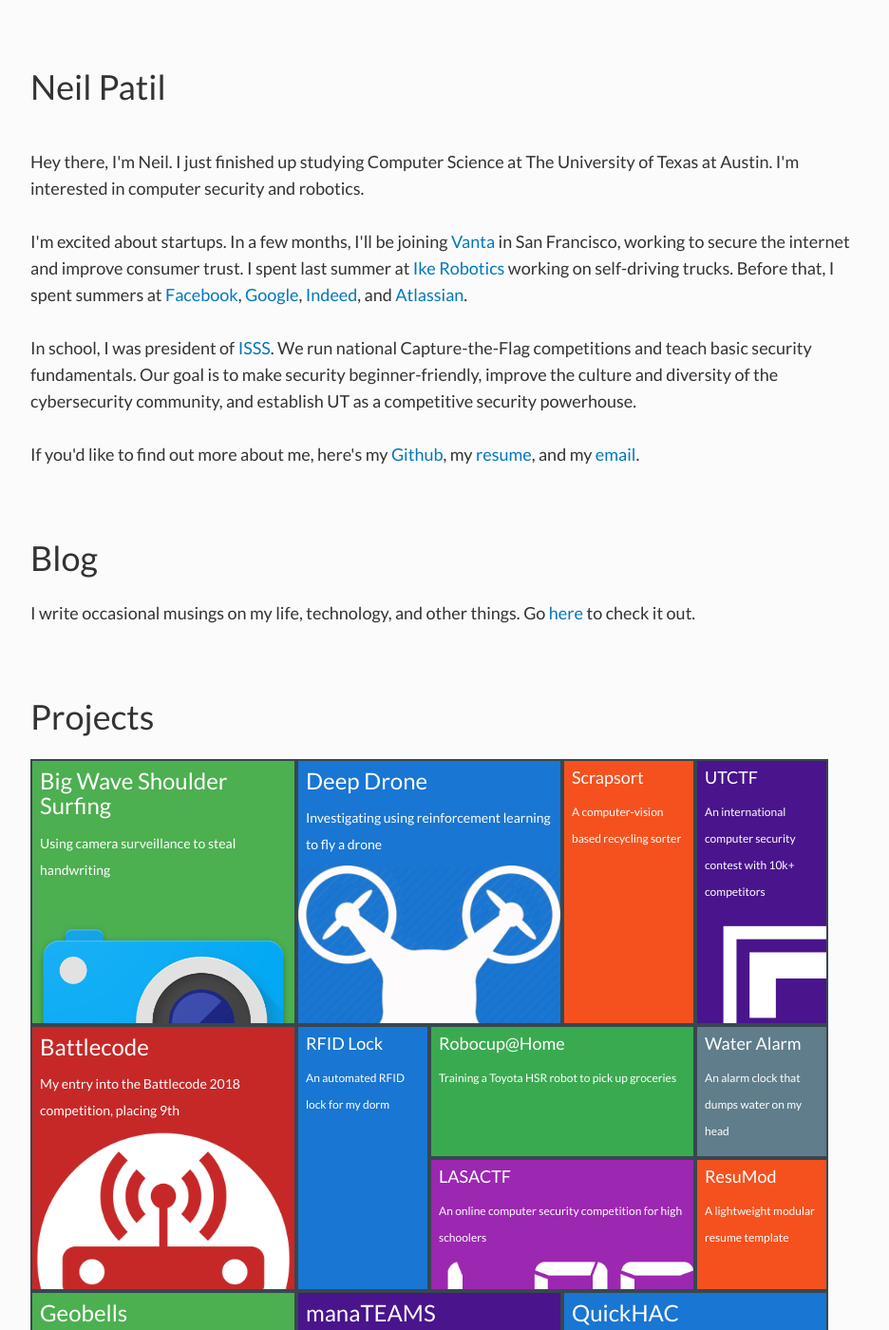
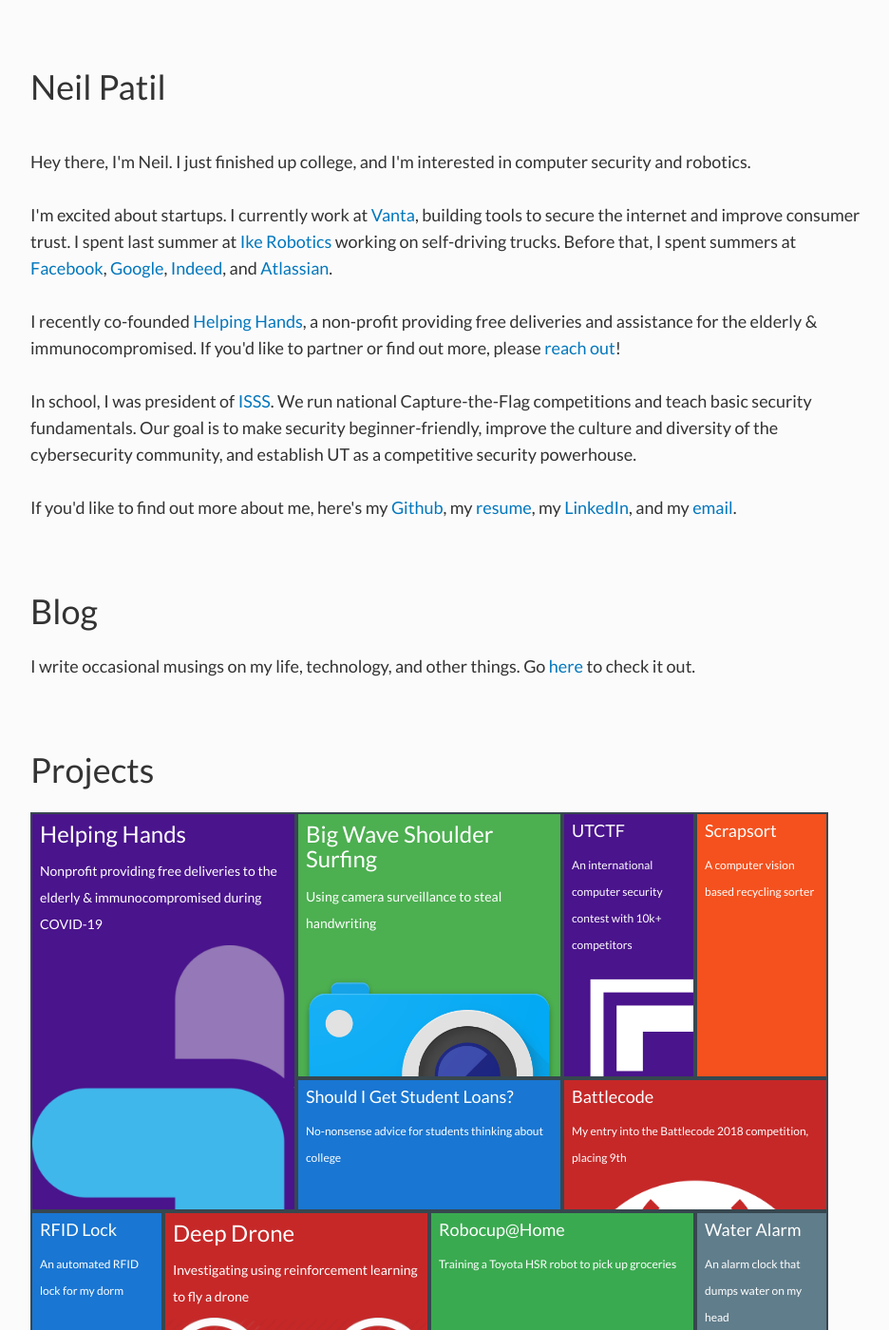
Before and after one commit to patil215/patil215.github.io, a Jekyll site: the page built from index.html, in a window 1280 px wide and 1400 px high. Shown: the whole window at 95% size, without its empty margins (167-1103 px from the left). Built offline with Jekyll 4.4.1, drawn with Linux system fonts in a browser that asks for light colours; nearby versions of some CDN libraries; comment, search, counter and statistics services are not loaded.

Commit message:
Add recent projects and update bio

```diff
--- a/_data/projects.yml
+++ b/_data/projects.yml
@@ -18,6 +18,13 @@
 # red: #C62828
 #
 
+- name: Helping Hands
+  size: mvr
+  shortDescription: Nonprofit providing free deliveries to the elderly & immunocompromised during COVID-19
+  picture: img/hh.png
+  link: https://helpinghands.community
+  color: '#4A148C'
+
 - name: Big Wave Shoulder Surfing
   size: ms
   shortDescription: Using camera surveillance to steal handwriting
@@ -25,23 +32,6 @@
   link: /doc/surfing.pdf
   github:
   color: "#4CAF50"
-
-- name: Deep Drone
-  size: ms
-  shortDescription: Investigating using reinforcement learning to fly a drone
-  picture: /img/drone.png
-  link: /doc/drone_paper.pdf
-  github:
-  color: "#1976D2"
-
-- name: Scrapsort
-  size: svr
-  shortDescription: A computer-vision based recycling sorter
-  longDescription:
-  picture:
-  link: https://github.com/patil215/scrapsort
-  github:
-  color: "#F4511E"
 
 - name: UTCTF
   size: svr
@@ -52,8 +42,23 @@
   github:
   color: "#4A148C"
 
+- name: Scrapsort
+  size: svr
+  shortDescription: A computer vision based recycling sorter
+  longDescription:
+  picture:
+  link: https://github.com/patil215/scrapsort
+  github:
+  color: "#F4511E"
+
+- name: Should I Get Student Loans?
+  size: shr
+  shortDescription: No-nonsense advice for students thinking about college
+  link: https://shouldigetstudentloans.com
+  color: "#1976D2"
+
 - name: Battlecode
-  size: ms
+  size: shr
   shortDescription: My entry into the Battlecode 2018 competition, placing 9th
   link: https://github.com/patil215/battlecode-2018
   github:
@@ -68,6 +73,14 @@
   link: https://github.com/patil215/rfid-lock
   github:
   color: "#1976D2"
+
+- name: Deep Drone
+  size: ms
+  shortDescription: Investigating using reinforcement learning to fly a drone
+  picture: /img/drone.png
+  link: /doc/drone_paper.pdf
+  github:
+  color: "#C62828"
 
 - name: Robocup@Home
   size: shr
--- a/index.html
+++ b/index.html
@@ -8,13 +8,15 @@ keywords: Neil,Patil,Projects,Technology,Software,Security,Robotics,Web Developm
 	<h1 class="title">Neil Patil</h1>
 	<br>
 
-	<p>Hey there, I'm Neil. I just finished up studying Computer Science at The University of Texas at Austin. I'm interested in computer security and robotics.</p>
+	<p>Hey there, I'm Neil. I just finished up college, and I'm interested in computer security and robotics.</p>
 
-	<p>I'm excited about startups. In a few months, I'll be joining <a href="https://vanta.com" target="_blank">Vanta</a> in San Francisco, working to secure the internet and improve consumer trust. I spent last summer at <a href="https://ikerobotics.com" target="_blank">Ike Robotics</a> working on self-driving trucks. Before that, I spent summers at <a href="https://facebook.com" target="_blank">Facebook</a>, <a href="https://google.com" target="_blank">Google</a>, <a href="https://indeed.com" target="_blank">Indeed</a>, and <a href="https://atlassian.com" target="_blank">Atlassian</a>.
+	<p>I'm excited about startups. I currently work at <a href="https://vanta.com" target="_blank">Vanta</a>, building tools to secure the internet and improve consumer trust. I spent last summer at <a href="https://ikerobotics.com" target="_blank">Ike Robotics</a> working on self-driving trucks. Before that, I spent summers at <a href="https://facebook.com" target="_blank">Facebook</a>, <a href="https://google.com" target="_blank">Google</a>, <a href="https://indeed.com" target="_blank">Indeed</a>, and <a href="https://atlassian.com" target="_blank">Atlassian</a>.
+
+	<p>I recently co-founded <a href="https://helpinghands.community/">Helping Hands</a>, a non-profit providing free deliveries and assistance for the elderly & immunocompromised. If you'd like to partner or find out more, please <a href="mailto:neil@helpinghands.community">reach out</a>!</p>
 
 	<p>In school, I was president of <a href="https://www.isss.io/" target="_blank">ISSS</a>. We run national Capture-the-Flag competitions and teach basic security fundamentals. Our goal is to make security beginner-friendly, improve the culture and diversity of the cybersecurity community, and establish UT as a competitive security powerhouse.</p>
 
-	<p>If you'd like to find out more about me, here's my <a href="https://github.com/patil215" target="_blank">Github</a>, my <a target="_blank" href="{{ "/doc/resume.pdf" | prepend: site.baseurl }}">resume</a>, and my <a href="mailto:neilpatil215@gmail.com">email</a>.
+	<p>If you'd like to find out more about me, here's my <a href="https://github.com/patil215" target="_blank">Github</a>, my <a target="_blank" href="{{ "/doc/resume.pdf" | prepend: site.baseurl }}">resume</a>, my <a target="_blank" href="https://linkedin.com/in/patil215"">LinkedIn</a>, and my <a href="mailto:neilpatil215@gmail.com">email</a>.
 </div>
 
 <div class="col-md-12">
```
Also changed, not shown: img/hh.png (added).
